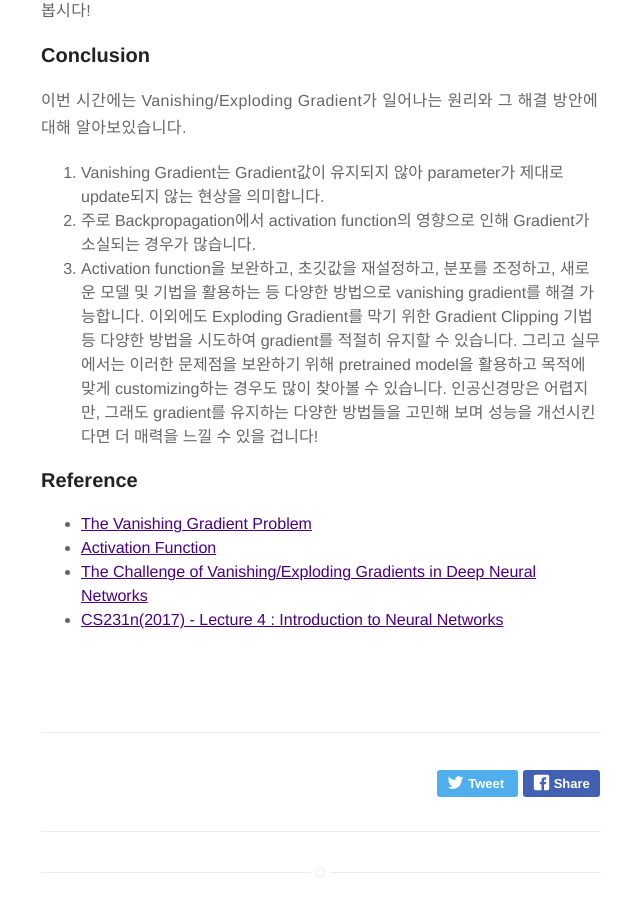
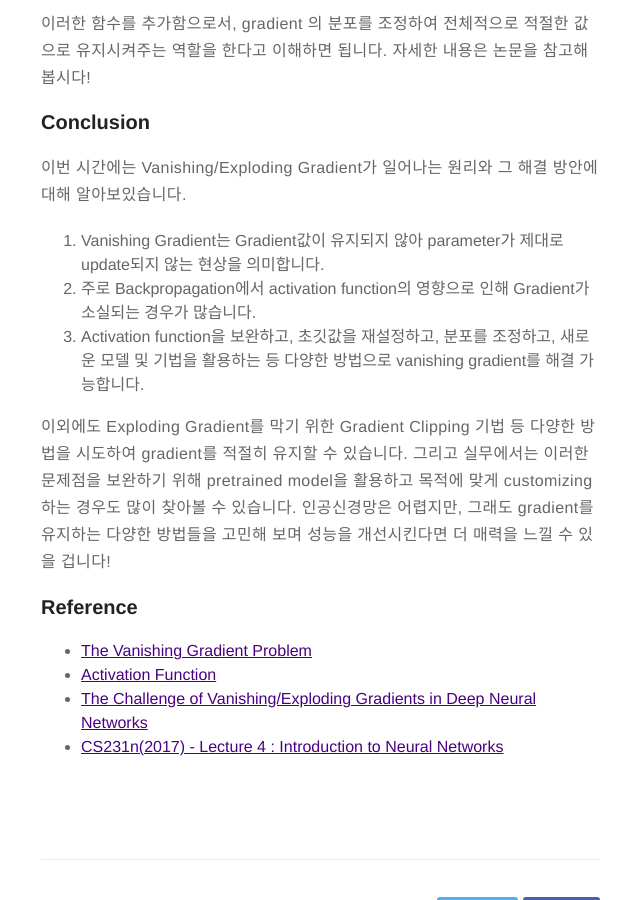
Before and after one commit to POZAlabs/pozalabs.github.io, a Jekyll site: the page built from _posts/2022-08-12-Vanishing_Gradient.md, in a window 1280 px wide and 900 px high, scrolled down 7381 px. Shown: the whole window, without its empty margins (319-959 px from the left). Built offline with Jekyll 4.4.1, drawn with Linux system fonts in a browser that asks for light colours; our own code applies the rules of GitHub Pages for plain Markdown files; some of the changed text lies outside the part shown; grey boxes are pictures that could not be loaded.

```diff
--- a/_posts/2022-08-12-Vanishing_Gradient.md
+++ b/_posts/2022-08-12-Vanishing_Gradient.md
@@ -13,16 +13,17 @@
 ### Gradient는 어떻게 계산되는 건가요?(Backpropagation)
 아래 그림은 **Backpropagation**과정을 담은 모식도입니다. 2개의 node(neuron)로부터 output을 내는 node를 거치고, Loss 값이 계산되는 구조인 Feed-Forward network의 일부라고 생각하면 됩니다. Feed-forward Network란 여러 layer로 이루어진 딥러닝의 일반적인 network를 의미한다고 이해하면 됩니다.
 ![](https://velog.velcdn.com/images/crosstar1228/post/23008203-94aa-4cde-9ea6-f80170533507/image.png)
+
  모델로 들어간 input은 여러 layer를 거쳐 마지막 f1 함수와 특정 activation function을 거쳐 z라는 output을 갖게 됩니다. 이 z는 특정 objective function(목적 함수)에 의해 Loss값이 계산되고, 이 Loss 값의 gradient(편미분 값에 의한) 계산을 통해 backpropagation이 시작되죠.
 여기서 Objective Function이란, 우리가 더 학습이 잘 되도록 최적화(optimize)하는, 말 그대로 목적이 되는 함수를 의미합니다.
 그렇다고 한다면, 아래 **f1 함수를 포함한 마지막 노드를 기준**으로 하여, 오른쪽에서 다가오는 값은 **upstream gradient**,그리고 내부에서 계산되는 z에 대한 x와 y의 gradient 값은 **local gradient**가 됩니다.
 그리고 이 **upstream gradient**와 **local gradient**값을 곱하여 **downstram gradient** 값을 구할 수 있게 되는 데, 이것이 역방향으로의 gradient를 구하는 backpropagation의 과정으로 설명이 가능합니다.(이 과정에서 Chain Rule이 적용이 됩니다.)
 다시 말해, 위와 같은 방법으로 Loss 의 초기 input 값들에 대한 gradient(정답과 멀어져있는 정도)값들을 계산할 수 있게 되고, 그 값만큼(멀어져있는 만큼)을 곱하여 parameter를 update하게 되는 것이죠!
 
-여기서 잠깐, gradient는 벡터의 특정 변수에 대한 편미분값이자 변화율을 의미합니다. 이 상황에서는 input 벡터에 대한 Loss(output)의 변화율인 것이죠.
+ 여기서 잠깐, gradient는 벡터의 특정 변수에 대한 편미분값이자 변화율을 의미합니다. 이 상황에서는 input 벡터에 대한 Loss(output)의 변화율인 것이죠.
 쉽게 말해 **input과 관련해서 Loss가 변한 정도**라고 이야기할 수 있겠네요! 더 깊은 수학적인 개념 편미분과 Chain Rule을 키워드로 추가 검색 및 공부를 추천드립니다.
 
-정라하자면, **input을 모델에 넣고, 여러 함수(layer)를 거쳐 Loss를 계산하고, 변화율만큼 parameter를 update해준다** 라고 직관을 얻을 수 있을 것 같습니다.
+ 정라하자면, **input을 모델에 넣고, 여러 함수(layer)를 거쳐 Loss를 계산하고, 변화율만큼 parameter를 update해준다** 라고 직관을 얻을 수 있을 것 같습니다.
 
 ### 그렇다면 Vanishing gradient는 어떻게 발생하나요?
 그렇다면 Vanishing gradient는 어떻게 발생하는 걸까요? 답은 간단합니다.
@@ -63,6 +64,7 @@ layer가 깊다면, 중간 layer들의 parameter는 제대로 update될지 몰
 ### 해결 방법
 #### 1) ReLU & LeakyReLU : gradient값이 0이 되지 않는 activation function을 사용하자
 ![](https://velog.velcdn.com/images/crosstar1228/post/8049487a-de51-4e87-ae55-18baebed6b84/image.png)
+
  그림과 같은 다른 activation function을 활용하는 것이 기본적으로 vanishing gradient 문제를 해결하는 데에 도움이 됩니다.
 ReLU 함수는 input이 커져도 gradient 값이 1로 대응되기 때문에, Loss 값을 보다 잘 보존할 수 있게 됩니다. 하지만 음수 값이 input으로 들어올 경우,
 값이 0으로 대응되어 회복되지 않는 dying RELU 현상이 일어나기 때문에 오른쪽 그림과 같은 Leaky ReLU로 보완하는 방법도 있습니다.
@@ -78,7 +80,7 @@ LSTM에 대한 자세한 내용은 논문을 비롯한 다양한 연구 자료
 
  인공신경망, 특히 Computer Vision의 핵심 모델인 CNN(Convolutional Neural Network)의 발전 과정 중, layer수가 늘어날수록 오히려 학습이 제대로 진행되지 않는 현상이 발생하여 고안된 방법론입니다.
 [ResNet](https://arxiv.org/abs/1512.03385)이 학계에 가져온 혁신에 비해 원리는 매우 간단합니다. gradient를 0으로 만드는 것은 대부분 activation function을 거친 이후이기 때문에, input으로 들어오던 x를 layer를 거친 F(x)(함수의 output)와 더해주어 output을 산출합니다(그림 참고).
-결과적으로 $$F(x)$$ 값이 0과 가까워져도, $$x$$ 값이 남아있어 gradient값을 적정하게 유지시켜주는 역할을 하는 것입니다.
+결과적으로 F(x) 값이 0과 가까워져도, x 값이 남아있어 gradient값을 적정하게 유지시켜주는 역할을 하는 것입니다.
 
 
 #### 4) Proper Weight initialization : 초깃값을 적절히 설정하자
@@ -109,6 +111,7 @@ batch normalization은 신경망의 node들의 input의 distribution을 조정
 1. Vanishing Gradient는 Gradient값이 유지되지 않아 parameter가 제대로 update되지 않는 현상을 의미합니다.
 2. 주로 Backpropagation에서 activation function의 영향으로 인해 Gradient가 소실되는 경우가 많습니다.
 3. Activation function을 보완하고, 초깃값을 재설정하고, 분포를 조정하고, 새로운 모델 및 기법을 활용하는 등 다양한 방법으로 vanishing gradient를 해결 가능합니다.
+
 이외에도 Exploding Gradient를 막기 위한 Gradient Clipping 기법 등 다양한 방법을 시도하여 gradient를 적절히 유지할 수 있습니다.
 그리고 실무에서는 이러한 문제점을 보완하기 위해 pretrained model을 활용하고 목적에 맞게 customizing하는 경우도 많이 찾아볼 수 있습니다.
 인공신경망은 어렵지만, 그래도 gradient를 유지하는 다양한 방법들을 고민해 보며 성능을 개선시킨다면 더 매력을 느낄 수 있을 겁니다!
```
